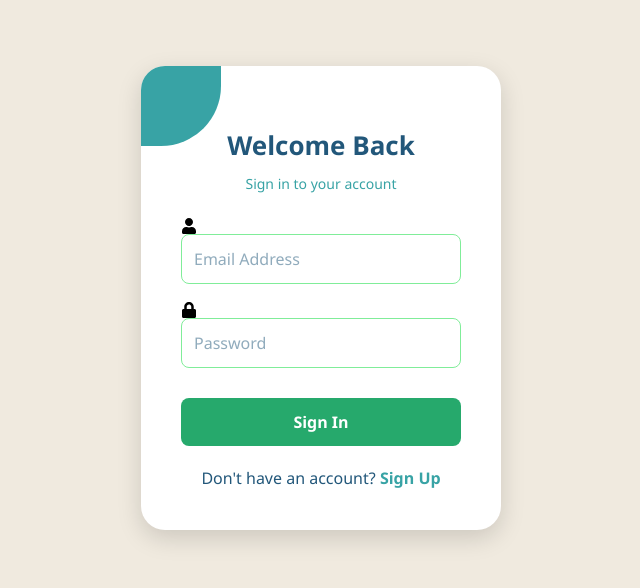
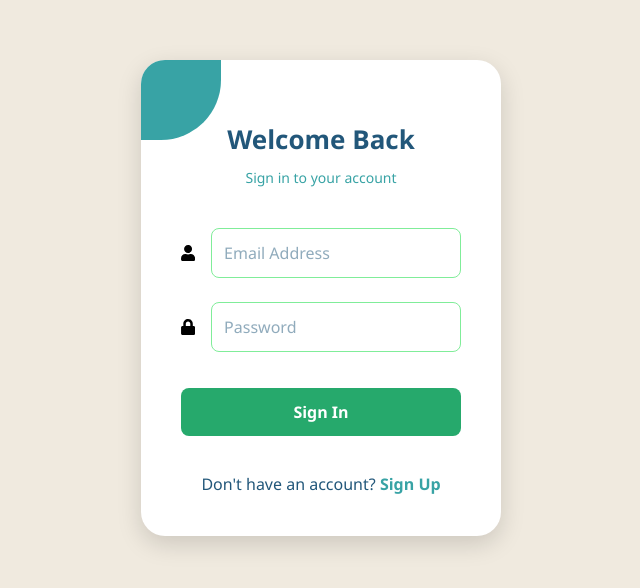
Before and after one commit to UHCOSC-4358-Group/volunteer-website-frontend, a React (Vite) app: page / in a window 1280 px wide. Shown: the part 102-690 px from the top of the page, without its empty margins (319-959 px from the left). Built offline with nearby package versions, Linux system fonts and the light colour scheme.

Commit message:
feat: Minor styling changes to signup page + ... My Eslint is automatic, so there might be a couple of formatting changes...Sorry about that

```diff
--- a/src/components/SignIn.css
+++ b/src/components/SignIn.css
@@ -5,7 +5,7 @@
   display: flex;
   justify-content: center;
   align-items: center;
-  background-color: #F0EADF; /* Sand tone */
+  background-color: #f0eadf; /* Sand tone */
   font-family: "Segoe UI", Tahoma, Geneva, Verdana, sans-serif;
 }
 
@@ -28,7 +28,7 @@
   left: 0;
   height: 80px;
   width: 80px;
-  background-color: #38A3A5; /* teal */
+  background-color: #38a3a5; /* teal */
   border-bottom-right-radius: 60px;
 }
 
@@ -37,7 +37,7 @@
   font-size: 26px;
   font-weight: bold;
   margin-bottom: 8px;
-  color: #22577A;
+  color: #22577a;
   margin-top: 20px;
   text-align: center;
 }
@@ -45,7 +45,7 @@
 /* Subtitle */
 .auth-subtitle {
   font-size: 14px;
-  color: #38A3A5;
+  color: #38a3a5;
   margin-bottom: 24px;
   text-align: center;
 }
@@ -54,28 +54,47 @@
 .auth-form {
   display: flex;
   flex-direction: column;
-  gap: 18px;
+  gap: 1.5rem;
+  padding: 1rem 0rem;
+}
+
+.role-selection {
+  display: flex;
+  flex-direction: column;
+  align-items: center;
+  gap: 1rem;
+}
+
+.role-options {
+  display: flex;
+  gap: 0.5rem;
 }
 
 /* Roles */
 .role-button {
   padding: 0.6rem 1.2rem;
   border-radius: 9999px;
-  border: 2px solid #80ED99;
-  background-color: #E0F7F9;
-  color: #22577A;
+  border: 2px solid #80ed99;
+  background-color: #e0f7f9;
+  color: #22577a;
   font-weight: 600;
-  transition: all 0.3s ease;
+  transition: all 0.2s ease;
 }
 
-.role-button.hover {
-  background-color: #38A3A5;
+.role-button:hover {
+  background-color: #38a3a5;
   color: white;
 }
 
 .role-button.active {
-  background-color: #26A96C;
+  background-color: #26a96c;
   color: white;
+}
+
+.input-group {
+  display: flex;
+  align-items: center;
+  gap: 1rem;
 }
 
 /* Input */
@@ -83,15 +102,15 @@
   width: 100%;
   padding: 12px;
   border-radius: 8px;
-  border: 1px solid #80ED99;
+  border: 1px solid #80ed99;
   outline: none;
   background: #fff;
-  color: #22577A;
+  color: #22577a;
   transition: border-color 0.2s ease;
 }
 
 .input-group input:focus {
-  border-color: #38A3A5;
+  border-color: #38a3a5;
   box-shadow: 0 0 0 3px rgba(56, 163, 165, 0.2);
 }
 
@@ -101,7 +120,7 @@
   padding: 12px;
   border-radius: 8px;
   border: none;
-  background-color: #26A96C;
+  background-color: #26a96c;
   color: white;
   font-size: 16px;
   font-weight: bold;
@@ -110,7 +129,7 @@
 }
 
 .auth-button:hover {
-  background-color: #38A3A5;
+  background-color: #38a3a5;
   transform: translateY(-2px);
 }
 
@@ -118,17 +137,17 @@
 .auth-footer {
   margin-top: 20px;
   text-align: center;
-  color: #22577A;
+  color: #22577a;
 }
 
 .auth-footer span {
-  color: #38A3A5;
+  color: #38a3a5;
   font-weight: bold;
   cursor: pointer;
 }
 
 .auth-footer span:hover {
-  color: #26A96C;
+  color: #26a96c;
 }
 
 /* Error message */
```
Also changed, not shown: src/components/SignIn.tsx (+23 -23 lines).
